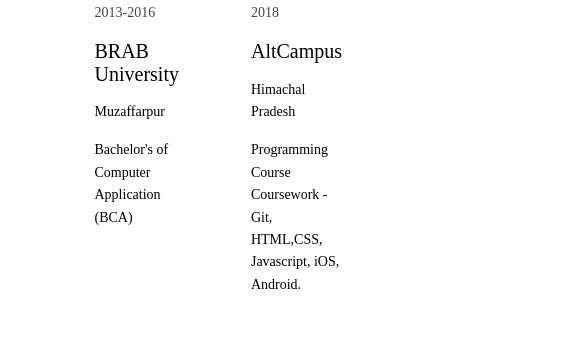
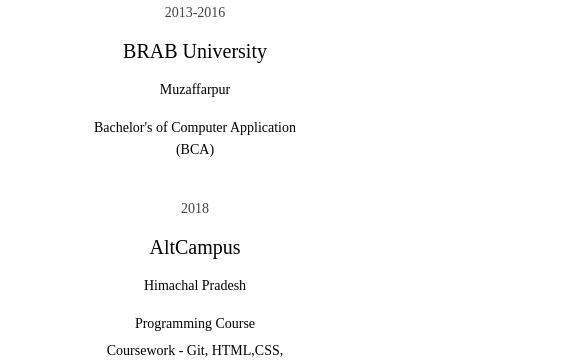
Before and after one commit to komlraj/portfolio, a plain HTML site: page komal/about-me.html in a window 390 px wide. Shown: the part 904-1264 px from the top of the page, 577 px wide, since content can reach past the window. Drawn offline with Linux system fonts and the light colour scheme.

Commit message:
after responsive

```diff
--- a/komal/about-me.html
+++ b/komal/about-me.html
@@ -42,25 +42,21 @@
       	<i class="fas fa-graduation-cap logo"></i>
        	EDUCATION
       </h3>
-      <ul class="education_detail">
-        <li>
-          <ul class="education__session">
-            <li class="list date">2013-2016</li>
-            <li class="list campus">BRAB University</li>
-            <li class="list place">Muzaffarpur</li>
-            <li class="list">Bachelor's of Computer Application (BCA)</li>
-          </ul>
-        </li>
-        <li>
-          <ul class="education__session">
-            <li class="list date">2018</li>
-            <li class="list campus">AltCampus</li>
-            <li class="list place">Himachal Pradesh</li>
-            <li class="list">Programming Course<br/><p>Coursework - Git, HTML,CSS,<br/> Javascript, iOS, Android.</p>
-            </li>
-          </ul>
-        </li>
-      </ul>
+      <div class="education_detail">
+        <div class="education__session">
+          <p class="list date">2013-2016</p>
+          <p class="list campus">BRAB University</p>
+          <p class="list place">Muzaffarpur</p>
+          <p class="list">Bachelor's of Computer Application (BCA)</p>
+        </div>
+        <div class="education__session">
+          <p class="list date">2018</p>
+          <p class="list campus">AltCampus</p>
+          <p class="list place">Himachal Pradesh</p>
+          <p class="list">Programming Course<br/><p>Coursework - Git, HTML,CSS,<br/> Javascript, iOS, Android.</p>
+          </li>
+        </div>
+      </div>
     </section>
     <!-- SKILL SECTION -->
     <section>
--- a/komal/assets/main.css
+++ b/komal/assets/main.css
@@ -161,7 +161,6 @@
 	justify-content: space-around;
 }
 .list {
-	display: block;
 	padding: .5rem 0;
 	line-height: 1.4rem;
 }
@@ -235,7 +234,7 @@
 }
 
 /*  =================================================
-            Work
+            Blog
     =================================================  */
 
 .blog {
@@ -312,8 +311,10 @@
   font-size: 2rem;
   padding: 0 .5rem;
 }
-
-
+.about-nav-list i:hover {
+  transform: scale(1.2);
+  transition: transform .5s;
+}
 
 
 
@@ -374,7 +375,6 @@
 }
 
 @media screen and (max-width: 760px) {
-
   .logo-item{
     width: 180px;
     margin-top: 40px;
@@ -382,4 +382,26 @@
   .logo{
     padding-bottom: 15px;
   }
- }
+  .education_detail {
+    display: grid;
+    grid-template-columns: 1fr;
+    text-align: center;
+  }
+  .work-gallery,
+  .follow-menu,
+  .contact-form_wrapper {
+    display: grid;
+    grid-template-columns: 1fr;
+  }
+  .follow-menu {
+    grid-gap : 30px;
+  }
+}
+
+@media screen and (max-width:860px) {
+  .skill-list {
+    display: flex;
+    flex-direction: column;
+    align-items: center;
+  }
+}
```
Also changed, not shown: komal/contact.html (+5 -5 lines), komal/work.html (+0 -25 lines).
